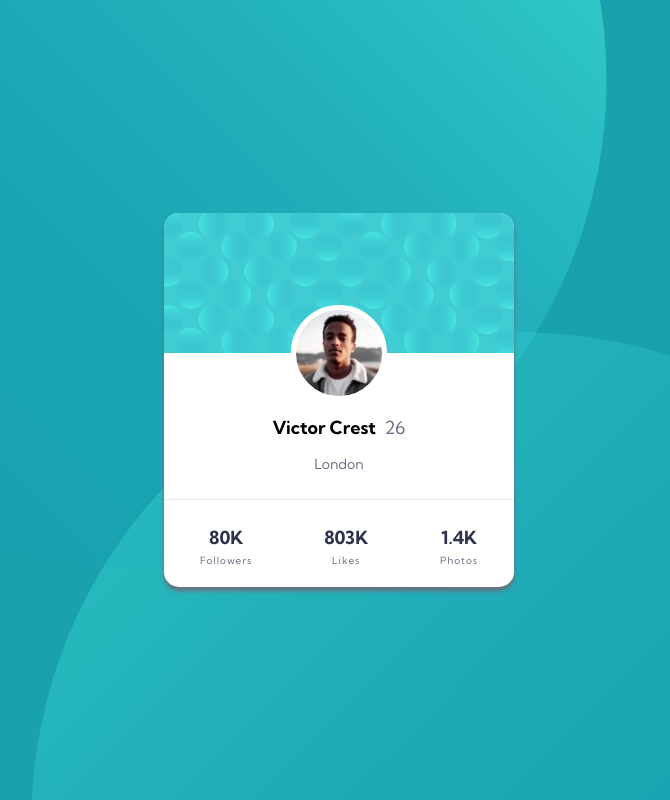
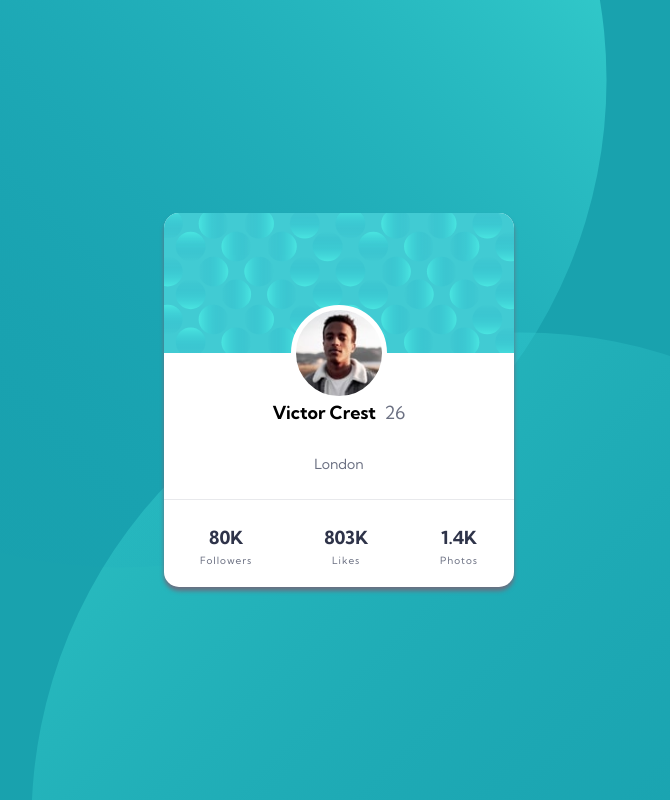
Before and after one commit to carlosloureda/fem-newbies-css, a React (Create React App) app: page / in a window 1280 px wide. Shown: the whole page, without its empty margins (301-971 px from the left). Built offline with nearby package versions, Linux system fonts and the light colour scheme.

Commit message:
fix: Fixing error on hacing the section

```diff
--- a/src/components/ProfileCard.js
+++ b/src/components/ProfileCard.js
@@ -101,8 +101,8 @@ S.CityText = styled.div`
   margin-bottom: 28px;
 `;
 
-S.NameText = styled.div`
-  font-weight: bold;
+S.NameText = styled.h2`
+  /* font-weight: bold; */
 
   .age {
     padding-left: 8.5px;
```
Also changed, not shown: 1 other file (tests, documents, lock files or other folders).
